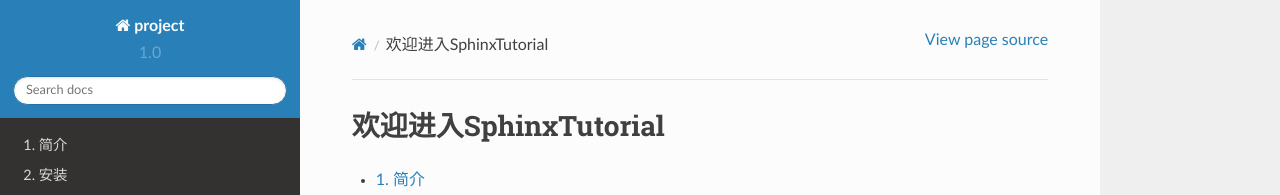
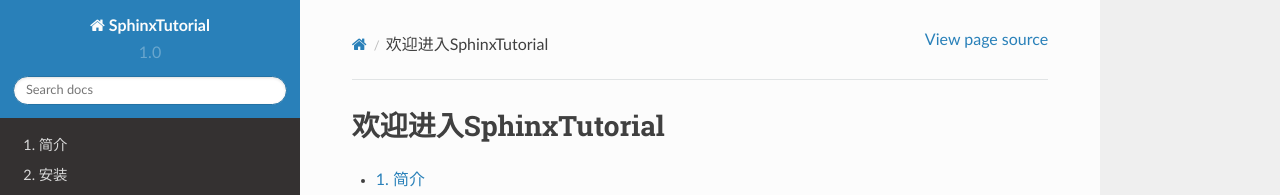
Before and after one commit to happyyst/SphinxTutorial, a Sphinx documentation site: the page built from source/index.rst, in a window 1280 px wide. Shown: the top 195 px of the page. Built offline with Sphinx 7.4.7 and the Read the Docs theme 2.0.0, drawn with Linux system fonts in a browser that asks for light colours.

Commit message:
修改conf

```diff
--- a/source/conf.py
+++ b/source/conf.py
@@ -45,7 +45,7 @@
 master_doc = 'index'
 
 # General information about the project.
-project = u'project'
+project = u'SphinxTutorial'
 copyright = u'2016, kinslayer'
 author = u'kinslayer'
 
```
